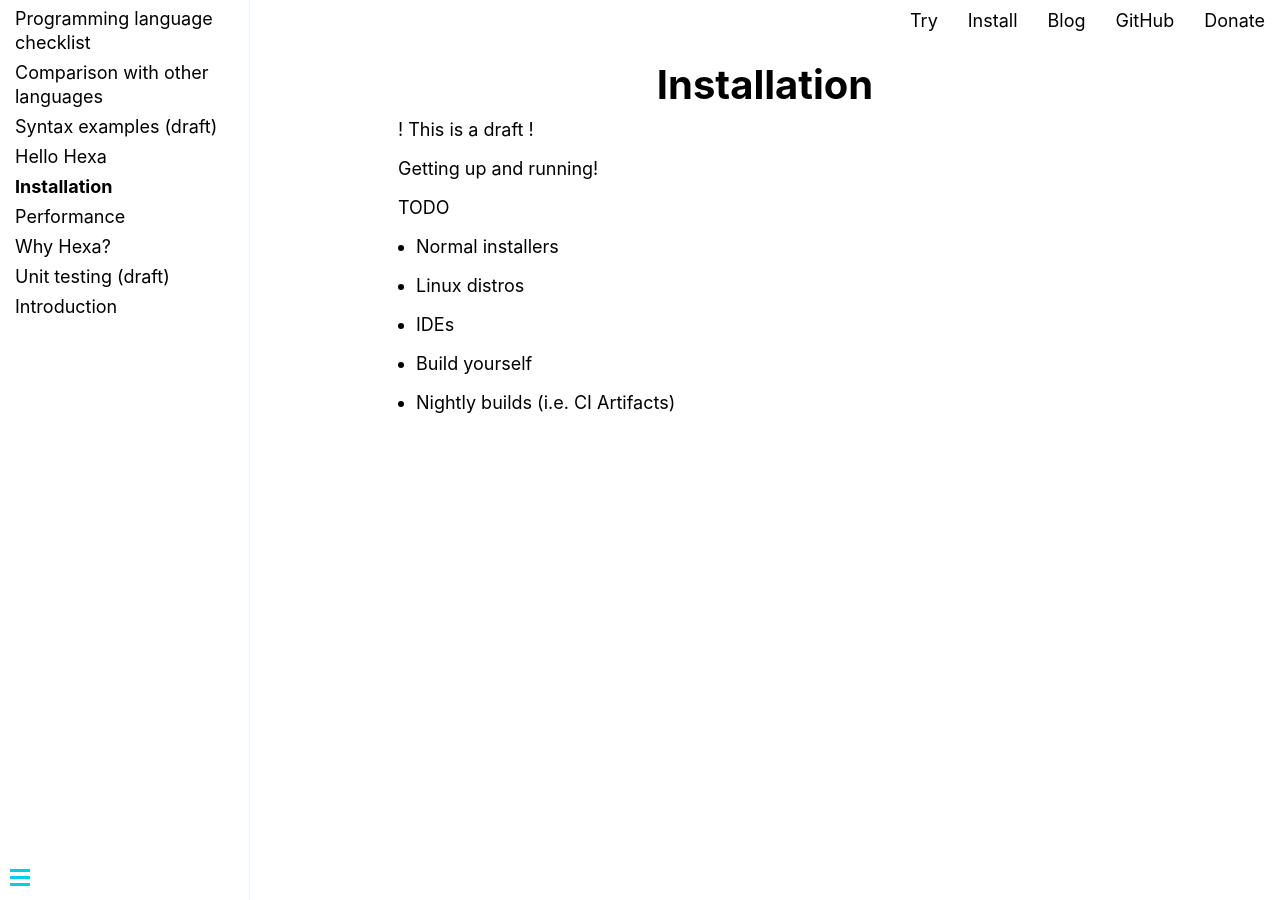
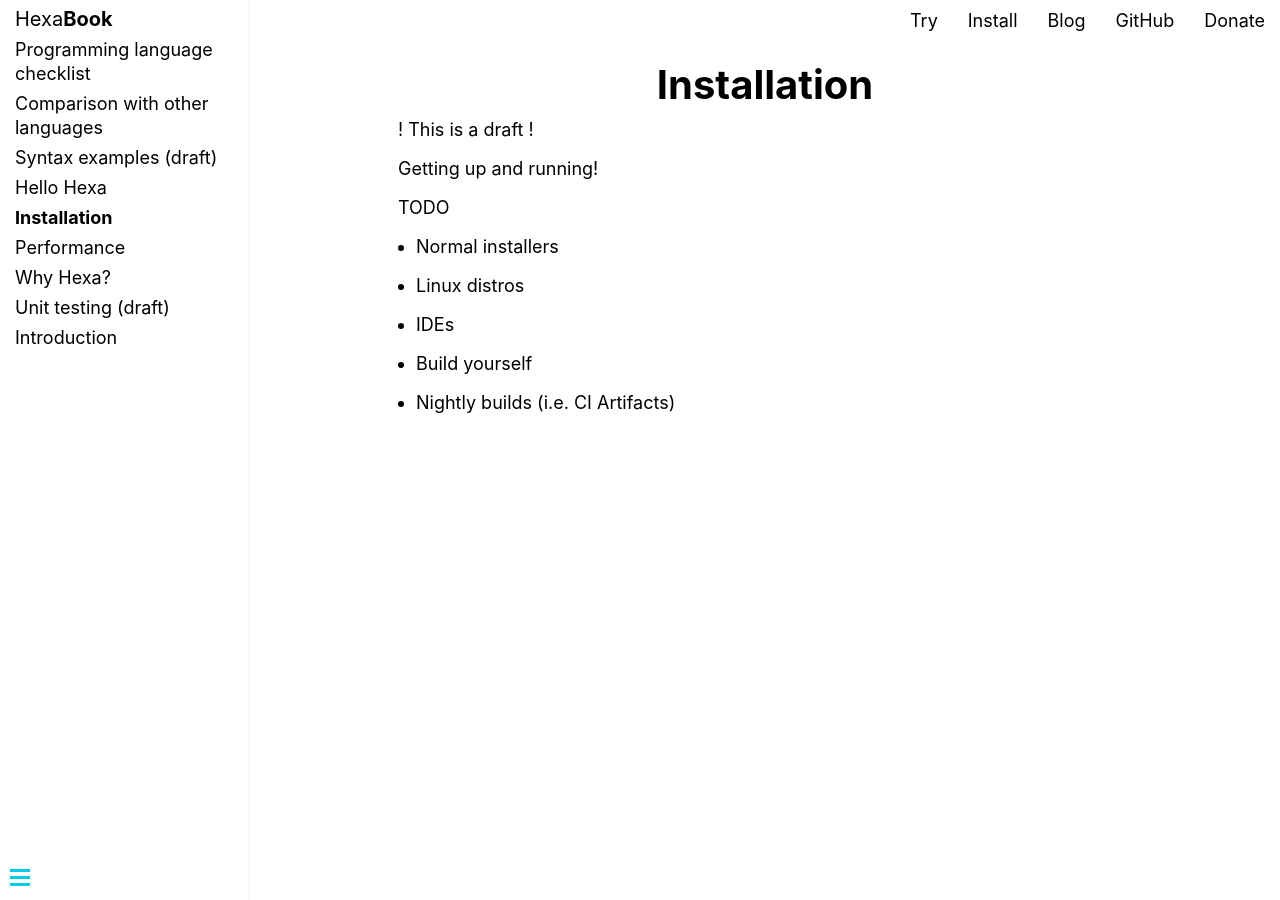
Before and after one commit to hexalang/hexalang.github.io, a Jekyll site: the page built from _book/Install.md, in a window 1280 px wide. Built offline with Jekyll 4.4.1, drawn with Linux system fonts in a browser that asks for light colours.

Commit message:
Update book.html

```diff
--- a/_layouts/book.html
+++ b/_layouts/book.html
@@ -6,7 +6,6 @@
 	<meta name="viewport" content="width=device-width, initial-scale=1.0, minimum-scale=1.0, maximum-scale=1.0, user-scalable=no"
 	/>
 	<meta name="MobileOptimized" content="176" />
-	<meta name="yandex-verification" content="901ce5f7e68b781c" />
 	<meta name="google-site-verification" content="r9QR0nzVoCSoh04LhsLau403jbzC4weuqk0ypB1LD1g" />
 
 	<title>{{ page.title }} — Hexa Book</title>
@@ -37,6 +36,9 @@
 
 
         <div class="sidebar">
+            <div style="margin-block-start: 7px; padding-inline-start: 15px;">
+                <a href="/">Hexa</a><strong><a href="/book">Book</a></strong>
+            </div>
             <ul>
             {% for p in site.book %}
                 <li>
```
